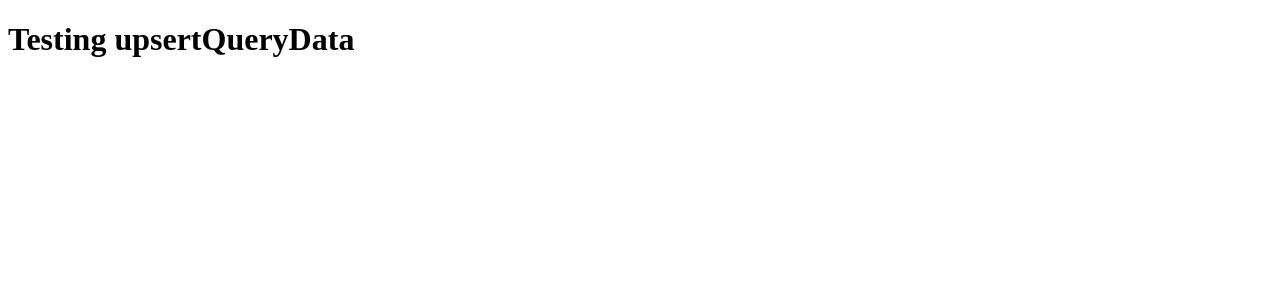
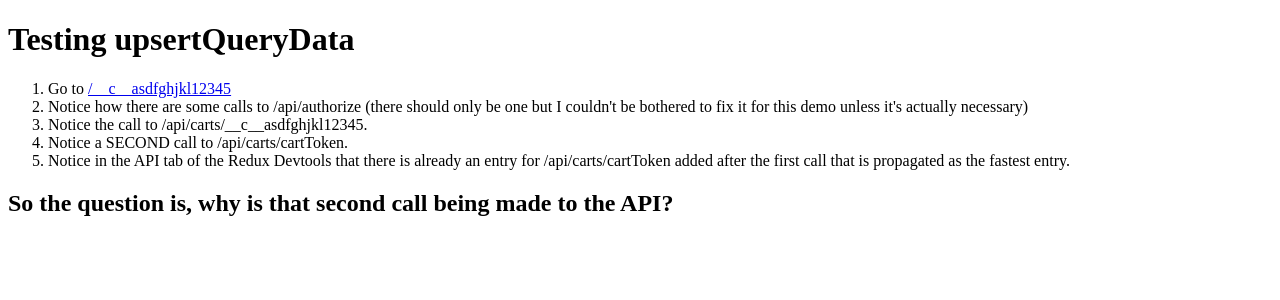
Before and after one commit to davidrhoderick/testing-upsertQueryData, a Next.js app: page / in a window 1280 px wide. Shown: the top 300 px of the page. Built offline with nearby package versions, Linux system fonts and the light colour scheme.

Commit message:
Adding testing instructions.

```diff
--- a/pages/index.js
+++ b/pages/index.js
@@ -1,5 +1,34 @@
 const HomePage = () => {
-  return <h1>Testing upsertQueryData</h1>
-}
+  return (
+    <>
+      <h1>Testing upsertQueryData</h1>
 
-export default HomePage
+      <ol>
+        <li>
+          Go to{' '}
+          <a href="/__c__asdfghjkl12345" target="_blank">
+            /__c__asdfghjkl12345
+          </a>
+        </li>
+        <li>
+          Notice how there are some calls to /api/authorize (there should only
+          be one but I couldn't be bothered to fix it for this demo unless it's
+          actually necessary)
+        </li>
+        <li>Notice the call to /api/carts/__c__asdfghjkl12345.</li>
+        <li>Notice a SECOND call to /api/carts/cartToken.</li>
+        <li>
+          Notice in the API tab of the Redux Devtools that there is already an
+          entry for /api/carts/cartToken added after the first call that is
+          propagated as the fastest entry.
+        </li>
+      </ol>
+
+      <h2>
+        So the question is, why is that second call being made to the API?
+      </h2>
+    </>
+  );
+};
+
+export default HomePage;
```
